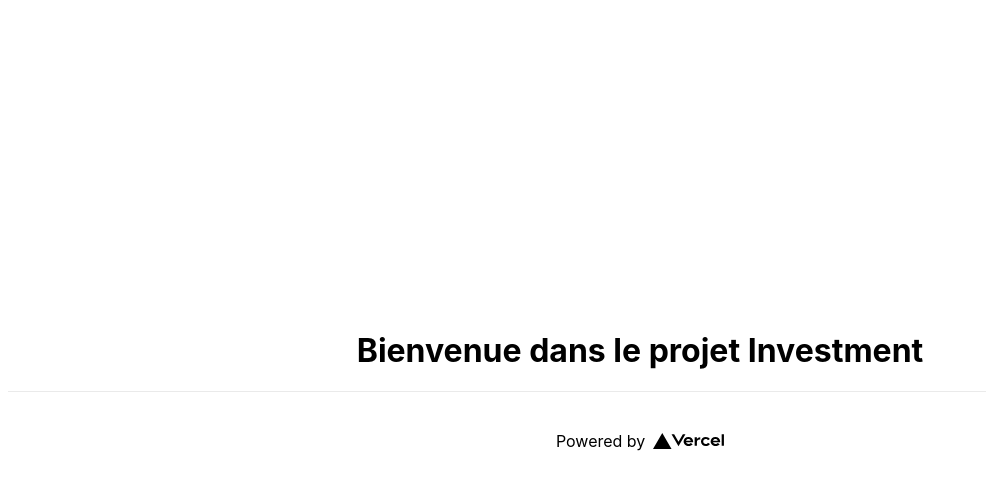
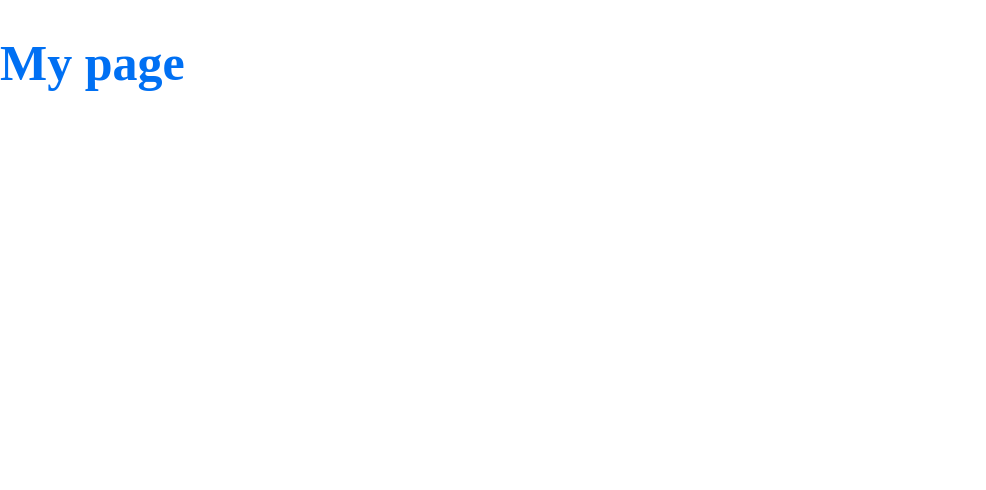
Before and after one commit to Stanislas-Web/investment, a Next.js app: page / in a window 1280 px wide. Shown: the top 490 px of the page, without its empty margins (0-986 px from the left). Built offline with nearby package versions, Linux system fonts and the light colour scheme.

Commit message:
integration du styled components in nextjs

```diff
--- a/package.json
+++ b/package.json
@@ -10,6 +10,10 @@
   "dependencies": {
     "next": "10.0.3",
     "react": "17.0.1",
-    "react-dom": "17.0.1"
+    "react-dom": "17.0.1",
+    "styled-components": "^5.2.1"
+  },
+  "devDependencies": {
+    "babel-plugin-styled-components": "^1.12.0"
   }
 }
--- a/pages/_app.js
+++ b/pages/_app.js
@@ -1,7 +1,26 @@
-import '../styles/globals.css'
+import { createGlobalStyle, ThemeProvider } from 'styled-components'
 
-function MyApp({ Component, pageProps }) {
-  return <Component {...pageProps} />
+const GlobalStyle = createGlobalStyle`
+  body {
+    margin: 0;
+    padding: 0;
+    box-sizing: border-box;
+  }
+`
+
+const theme = {
+  colors: {
+    primary: '#0070f3',
+  },
 }
 
-export default MyApp
+export default function App({ Component, pageProps }) {
+  return (
+    <>
+      <GlobalStyle />
+      <ThemeProvider theme={theme}>
+        <Component {...pageProps} />
+      </ThemeProvider>
+    </>
+  )
+}
--- /dev/null
+++ b/pages/_document.js
@@ -0,0 +1,30 @@
+import Document from 'next/document'
+import { ServerStyleSheet } from 'styled-components'
+
+export default class MyDocument extends Document {
+  static async getInitialProps(ctx) {
+    const sheet = new ServerStyleSheet()
+    const originalRenderPage = ctx.renderPage
+
+    try {
+      ctx.renderPage = () =>
+        originalRenderPage({
+          enhanceApp: (App) => (props) =>
+            sheet.collectStyles(<App {...props} />),
+        })
+
+      const initialProps = await Document.getInitialProps(ctx)
+      return {
+        ...initialProps,
+        styles: (
+          <>
+            {initialProps.styles}
+            {sheet.getStyleElement()}
+          </>
+        ),
+      }
+    } finally {
+      sheet.seal()
+    }
+  }
+}
--- a/pages/acceuil.jsx
+++ b/pages/acceuil.jsx
@@ -1,5 +1,7 @@
+import Header from './components/Header';
 function Accueil() {
     return <div>
+        <Header/>
         <h1>Bienvenue dans le projet Investment</h1>
     </div>
   }
--- /dev/null
+++ b/pages/components/Header.jsx
@@ -0,0 +1,20 @@
+import styled from 'styled-components';
+
+
+const NavBar = styled.header`
+    width: 100%;
+    background: "red";
+`;
+
+function Header() {
+    return  <NavBar>
+                <div>
+                    <h1>logo</h1>
+                </div>
+                <div>
+                    <h1>......lol</h1>
+                </div>
+            </NavBar>
+  }
+
+  export default Header
--- a/pages/index.js
+++ b/pages/index.js
@@ -1,26 +1,10 @@
-import Head from 'next/head'
-import styles from '../styles/Home.module.css'
-import Accueil from './acceuil';
+import styled from 'styled-components'
+
+const Title = styled.h1`
+  font-size: 50px;
+  color: ${({ theme }) => theme.colors.primary};
+`
 
 export default function Home() {
-  return (
-    <div className={styles.container}>
-      <Head>
-        <title>Create Next App</title>
-        <link rel="icon" href="/favicon.ico" />
-      </Head>
-
-      <Accueil/>
-      <footer className={styles.footer}>
-        <a
-          href="https://vercel.com?utm_source=create-next-app&utm_medium=default-template&utm_campaign=create-next-app"
-          target="_blank"
-          rel="noopener noreferrer"
-        >
-          Powered by{' '}
-          <img src="/vercel.svg" alt="Vercel Logo" className={styles.logo} />
-        </a>
-      </footer>
-    </div>
-  )
+  return <Title>My page</Title>
 }
--- a/styles/Home.module.css
+++ b/styles/Home.module.css
@@ -3,8 +3,8 @@
   padding: 0 0.5rem;
   display: flex;
   flex-direction: column;
-  justify-content: center;
-  align-items: center;
+  /* justify-content: center;
+  align-items: center; */
 }
 
 .main {
```
Also changed, not shown: .babelrc (added), 1 other file (tests, documents, lock files or other folders).
